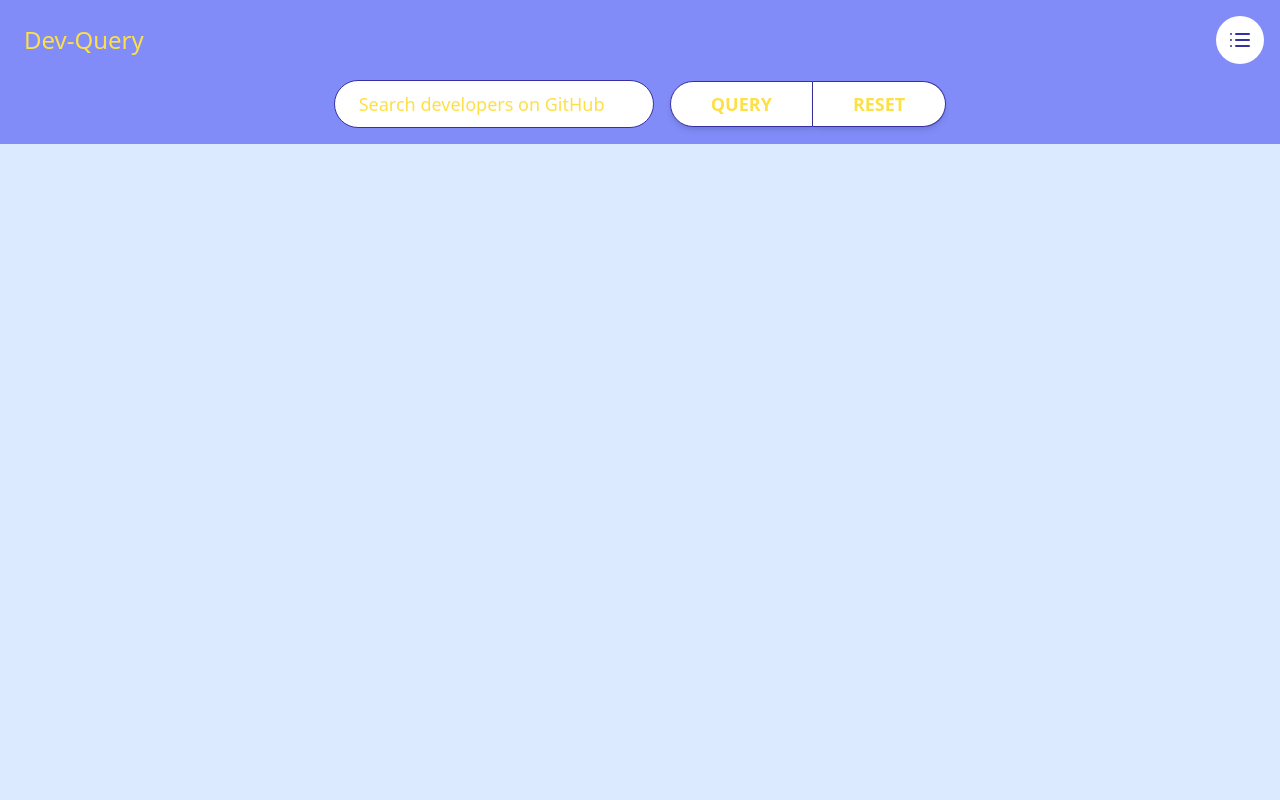
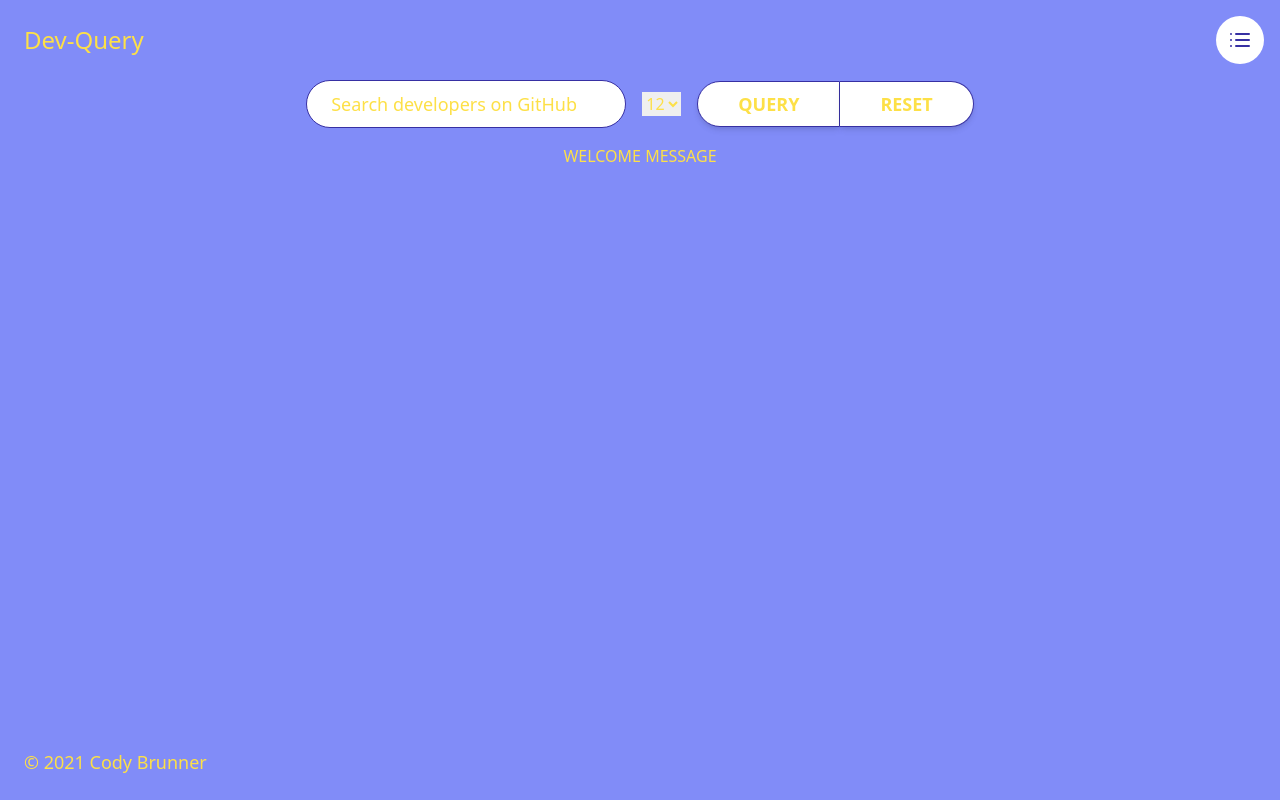
Before and after one commit to rockchalkwushock/dev-query, a Next.js app: page / in a window 1280 px wide. Shown: the top 800 px of the page. Built offline with nearby package versions, Linux system fonts and the light colour scheme.

Commit message:
fix(root): 3 beers deep and I unfucked the fuck :tada:

```diff
--- a/components/Form.tsx
+++ b/components/Form.tsx
@@ -3,7 +3,7 @@ import { useForm } from 'react-hook-form'
 
 import { Variables } from '@interfaces/github'
 
-type FormValues = Pick<Variables, 'query'>
+export type FormValues = Pick<Variables, 'query'> & { limit: 12 | 24 | 48 }
 
 interface Props {
   onChange: (values: FormValues) => void
@@ -15,7 +15,9 @@ export const Form: React.FC<Props> = ({ onChange }) => {
     handleSubmit,
     register,
     reset,
-  } = useForm<FormValues>()
+  } = useForm<FormValues>({
+    defaultValues: { limit: 12, query: '' },
+  })
 
   React.useEffect(() => {
     if (isSubmitSuccessful) {
@@ -59,6 +61,11 @@ export const Form: React.FC<Props> = ({ onChange }) => {
           required: 'You must submit a query value.',
         })}
       />
+      <select {...register('limit', { valueAsNumber: true })}>
+        <option value={12}>12</option>
+        <option value={24}>24</option>
+        <option value={48}>48</option>
+      </select>
       <div className="flex">
         <button
           className={`bg-white border border-indigo-800 font-semibold px-10 py-2 rounded-bl-3xl rounded-tl-3xl shadow-md text-lg uppercase ${
--- a/components/Icon.ts
+++ b/components/Icon.ts
@@ -1,4 +1,5 @@
 import {
+  Calendar,
   ExternalLink,
   FastForward,
   GitHub,
@@ -20,6 +21,7 @@ import {
 } from 'react-feather'
 
 export const Icon = {
+  Calendar,
   ExternalLink,
   FastForward,
   GitHub,
--- a/hooks/useSearch.ts
+++ b/hooks/useSearch.ts
@@ -2,30 +2,25 @@ import { useQuery, UseQueryResult } from 'react-query'
 
 import { ParsedResponse, Variables } from '@interfaces/github'
 import { fetchUsers } from '@lib/fetchUsers'
-import { parseUser } from '@utils/helpers'
 
 type UseSearch = (
-  variables: Variables
+  variables: Variables | undefined
 ) => Pick<
   UseQueryResult<ParsedResponse, unknown>,
-  'data' | 'error' | 'isPreviousData' | 'status'
+  'data' | 'error' | 'isFetching' | 'isPreviousData' | 'status'
 >
-
-// FIXME: Fix this typing.
 // @ts-ignore
 export const useSearch: UseSearch = variables => {
-  const { data, error, isPreviousData, status } = useQuery(
+  const { data, error, isFetching, isPreviousData, status } = useQuery(
     ['users', variables],
-    fetchUsers
+    fetchUsers,
+    { enabled: !!variables, keepPreviousData: true, staleTime: 5000 }
   )
 
   return {
-    data: {
-      count: data?.result.userCount,
-      pageInfo: data?.result.pageInfo,
-      users: parseUser(data?.result.nodes!),
-    },
+    data,
     error,
+    isFetching,
     isPreviousData,
     status,
   }
--- a/lib/fetchUsers.ts
+++ b/lib/fetchUsers.ts
@@ -1,19 +1,18 @@
 import { QueryFunction } from 'react-query'
 
-import { Response, Variables } from '@interfaces/github'
+import { ParsedResponse, Response, Variables } from '@interfaces/github'
+import { parseUser } from '@utils/helpers'
 
-type FetchUsers = QueryFunction<Response, ['users', Variables]>
+type FetchUsers = QueryFunction<
+  ParsedResponse | undefined,
+  ['users', Variables | undefined]
+>
 
 export const fetchUsers: FetchUsers = async ({
   queryKey: [_key, variables],
 }) => {
   try {
-    // If "query" is undefined abort running the query.
-    // We do this because "query" is a required string by GitHub's API.
-    // Problem is passing an empty string will result in a query and that
-    // query returns all users on the platform.
-    // Poor Man's Hack #haks
-    if (!variables.query) {
+    if (typeof variables === 'undefined') {
       return
     }
     const res = await fetch('/api/search', {
@@ -21,7 +20,13 @@ export const fetchUsers: FetchUsers = async ({
       method: 'POST',
     })
 
-    return res.json()
+    const data = (await res.json()) as Response
+
+    return {
+      count: data.result.userCount,
+      pageInfo: data.result.pageInfo,
+      users: data.result.nodes.map(node => parseUser(node)),
+    }
   } catch (error) {
     throw new Error(`[fetchUsers]: ${error}`)
   }
--- a/pages/api/search.ts
+++ b/pages/api/search.ts
@@ -35,18 +35,26 @@ const handler = async (
     },
   })
 
+  console.log('====================================')
+  console.log('req.body', req.body)
+  console.log('====================================')
+
   // Poor Man's Hack #haks
   // This is an easy way to sanitize the req.body or any extraneous or
   // potentially malicious params. We just parse the body and assert it
   // as our Variables and pull out exactly what we need. If someone
   // injected {"foo": "bar"} it would be left behind here.
-  const { after, before, query } = JSON.parse(req.body) as Variables
+  const { after, before, first, last, query } = JSON.parse(
+    req.body
+  ) as Variables
   try {
     // Make the request to GitHub sending the GQL Document & associated
     // variables for the query.
     const response = await client.request<Response, Variables>(document, {
       after,
       before,
+      first,
+      last,
       query,
     })
 
--- a/pages/index.tsx
+++ b/pages/index.tsx
@@ -1,116 +1,72 @@
 import * as React from 'react'
 
-import { Form } from '@components/Form'
+import { Form, FormValues } from '@components/Form'
+import { Variables } from '@interfaces/github'
 import { useLayout } from '@hooks/useLayout'
-import { Variables } from '@interfaces/github'
-import { GridLayout } from '@layouts/GridLayout'
+// import { GridLayout } from '@layouts/GridLayout'
 import { ListLayout } from '@layouts/ListLayout'
 
 import { useSearch } from '@hooks/useSearch'
-// import { PageInfo } from '@interfaces/github'
-// import { Maybe } from '@interfaces/helpers'
 
-type OnChangeFn = (values: Pick<Variables, 'query'>) => void
+type OnChangeFn = (values: Pick<FormValues, 'limit' | 'query'>) => void
 
 const Home: React.FC = () => {
   // Used to toggle between Grid & List Layout.
   const { layout } = useLayout()
   // Used for getting form values & cursor values to pass to useSearch.
-  const [values, setValues] = React.useState<Variables>({ query: '' })
+  const [variables, setVariables] = React.useState<Variables | undefined>(
+    undefined
+  )
 
-  const onChange = React.useCallback<OnChangeFn>(formValues => {
-    setValues(formValues)
+  const { data, isFetching, isPreviousData, status } = useSearch(variables)
+
+  const onChange = React.useCallback<OnChangeFn>(({ limit, query }) => {
+    setVariables(v => ({ ...v, query, first: limit }))
   }, [])
-
-  // const [pageInfo, setPageInfo] = React.useState<Maybe<PageInfo>>(null)
-
-  // const [cursor, setCursor] = React.useState<
-  //   Record<string, string | undefined>
-  // >({ after: undefined, before: undefined })
-
-  const { data, status } = useSearch({
-    ...values,
-  })
-
-  // React.useEffect(() => {
-  //   if (res.data && res.data) {
-  //     setPageInfo(res.data.result.pageInfo)
-  //   }
-  // }, [res])
-
-  // const onChange = React.useCallback(value => {
-  //   setSearchValue(value)
-  // }, [])
-
-  // const onPaginate = React.useCallback(() => {
-  //   setCursor(state => ({
-  //     ...state,
-  //     after: pageInfo?.hasNextPage ? pageInfo.startCursor : undefined,
-  //     before: pageInfo?.hasPreviousPage ? pageInfo.endCursor : undefined,
-  //   }))
-  // }, [pageInfo])
 
   return (
     <div className="flex flex-col items-center relative space-y-4 w-full">
       <Form onChange={onChange} />
       {status === 'error' && <h1>Error</h1>}
+      {status === 'idle' && <h1>WELCOME MESSAGE</h1>}
       {status === 'loading' && <h1>Loading...</h1>}
       {status === 'success' && data && (
         <>
-          {layout === 'grid' && <GridLayout users={data.users} />}
+          <button
+            onClick={() =>
+              setVariables(v => ({
+                before: data?.pageInfo.startCursor,
+                first: null,
+                last: 10,
+                query: v!.query,
+              }))
+            }
+            disabled={!data?.pageInfo.hasPreviousPage}
+          >
+            Previous Page
+          </button>{' '}
+          <button
+            onClick={() =>
+              setVariables(v => ({
+                after: data?.pageInfo.endCursor,
+                first: 10,
+                query: v!.query,
+              }))
+            }
+            disabled={isPreviousData || !data?.pageInfo.hasNextPage}
+          >
+            Next Page
+          </button>
+          {
+            // Since the last page's data potentially sticks around between page requests,
+            // we can use `isFetching` to show a background loading
+            // indicator since our `status === 'loading'` state won't be triggered
+            isFetching ? <span> Loading...</span> : null
+          }
+          {/* {layout === 'grid' && <GridLayout users={data.users} />} */}
           {layout === 'list' && <ListLayout users={data.users} />}
         </>
       )}
-      {/* <div className="flex flex-col w-1/2">
-        <label className="text-lg" htmlFor="search">
-          Search for developers on GitHub:
-        </label>
-        <input
-          className="h-10 p-4 rounded-lg text-lg w-full"
-          name="search"
-          onChange={event => onChange(event.currentTarget.value)}
-          value={searchValue}
-          type="text"
-        />
-      </div> */}
-      {/* <div className="flex items-center space-x-4">
-        {pageInfo?.hasPreviousPage && (
-          <button
-            className="bg-white border border-indigo-800 font-semibold px-4 py-1 rounded-full text-lg text-indigo-800 uppercase"
-            onClick={onPaginate}
-          >
-            Previous
-          </button>
-        )}
-        {pageInfo?.hasNextPage && (
-          <button
-            className="bg-white border border-indigo-800 font-semibold px-4 py-1 rounded-full text-lg text-indigo-800 uppercase"
-            onClick={onPaginate}
-          >
-            Next
-          </button>
-        )}
-      </div> */}
-      {/* <div className="flex flex-col">
-        {res.status === 'error' && (
-          <p className="font-semibold text-2xl text-red-500">Error</p>
-        )}
-        {res.status === 'loading' && (
-          <p className="font-semibold text-2xl text-green-500">Loading...</p>
-        )}
-        {res.status === 'success' && res.data && (
-          <ul className="flex flex-col space-y-4">
-            {res.data.result.nodes.map(node => (
-              <li
-                className="bg-white border border-indigo-800 p-4 rounded-md shadow-md text-indigo-800"
-                key={node.id}
-              >
-                <h1>{node.name}</h1>
-              </li>
-            ))}
-          </ul>
-        )}
-      </div> */}
     </div>
   )
 }
--- a/utils/helpers.ts
+++ b/utils/helpers.ts
@@ -1,35 +1,22 @@
 import { RawUser, User } from '@interfaces/github'
 
-export const parseUser = (rawUsers: Array<RawUser>): Array<User> => {
-  // When app first loads this will evaluate to undefined.
-  if (typeof rawUsers === 'undefined') {
-    return []
+export const parseUser = (node: RawUser): User => {
+  return {
+    avatar: node!.avatarUrl,
+    bio: node!.bio,
+    company: node!.company,
+    contributions: node!.repositoriesContributedTo.totalCount,
+    createdAt: new Date(node!.createdAt).getFullYear().toString(),
+    email: node!.email,
+    followers: node!.followers.totalCount,
+    githubUrl: node!.url,
+    id: node!.id,
+    location: node!.location,
+    name: node!.name,
+    stars: node!.starredRepositories.totalCount,
+    status: node!.status,
+    twitter: node!.twitterUsername,
+    username: node!.login,
+    websiteUrl: node!.websiteUrl,
   }
-  return rawUsers.reduce((acc, user) => {
-    // Parse out empty object.
-    // QUESTION: Why am I getting back empty datasets from GitHub?
-    if (JSON.stringify(user) === JSON.stringify({})) {
-      return acc
-    }
-    // Parse the User data.
-    acc.push({
-      avatar: user.avatarUrl,
-      bio: user.bio,
-      company: user.company,
-      contributions: user.repositoriesContributedTo.totalCount,
-      createdAt: new Date(user.createdAt).getFullYear().toString(),
-      email: user.email,
-      followers: user.followers.totalCount,
-      githubUrl: user.url,
-      id: user.id,
-      location: user.location,
-      name: user.name,
-      stars: user.starredRepositories.totalCount,
-      status: user.status,
-      twitter: user.twitterUsername,
-      username: user.login,
-      websiteUrl: user.websiteUrl,
-    })
-    return acc
-  }, [] as Array<User>)
 }
```
Also changed, not shown: interfaces/github.ts (+6 -5 lines).
